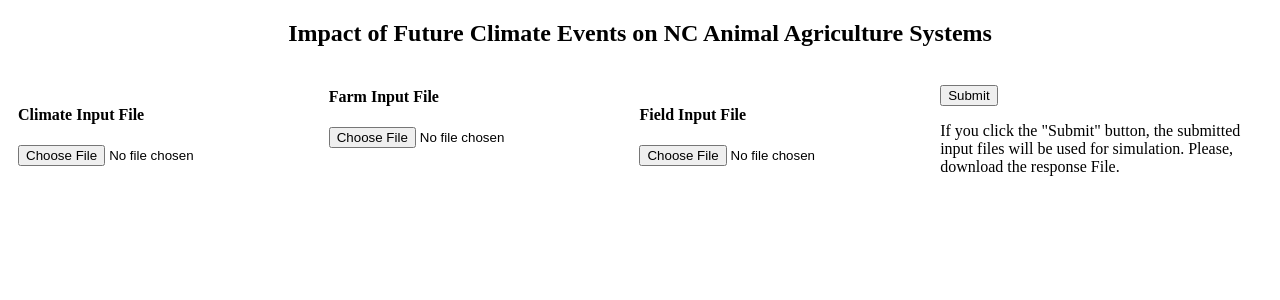
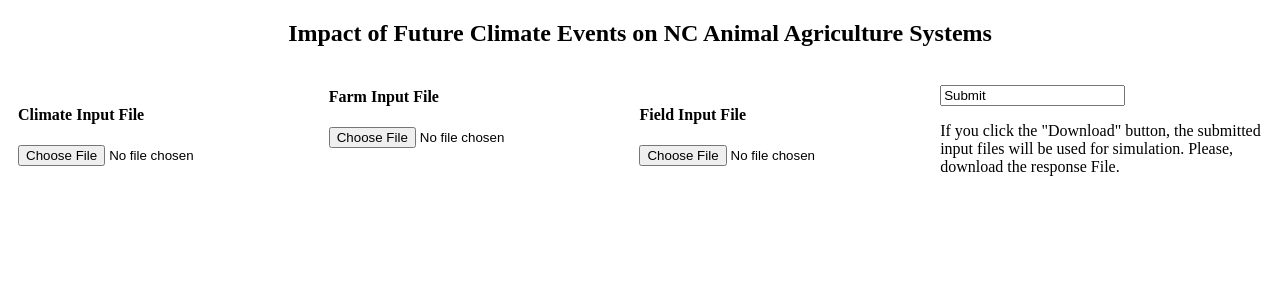
Before and after one commit to zedunaid/RISF, a Flask app: page / in a window 1280 px wide. Shown: the top 300 px of the page. Run offline with Flask 2, Linux system fonts and the light colour scheme.

Commit message:
renamed from submit to download

```diff
--- a/templates/index.html
+++ b/templates/index.html
@@ -35,10 +35,10 @@
   <!-- <label for="fieldFile">Field File:</label><br> -->
 
 <br>
-  <input type="submit" value="Submit">
+  <input type="Download" value="Submit">
 </form>
 
-<p>If you click the "Submit" button, the submitted input files will be used for simulation. Please, download the response File.</p>
+<p>If you click the "Download" button, the submitted input files will be used for simulation. Please, download the response File.</p>
 
 </body>
 </html>
```
